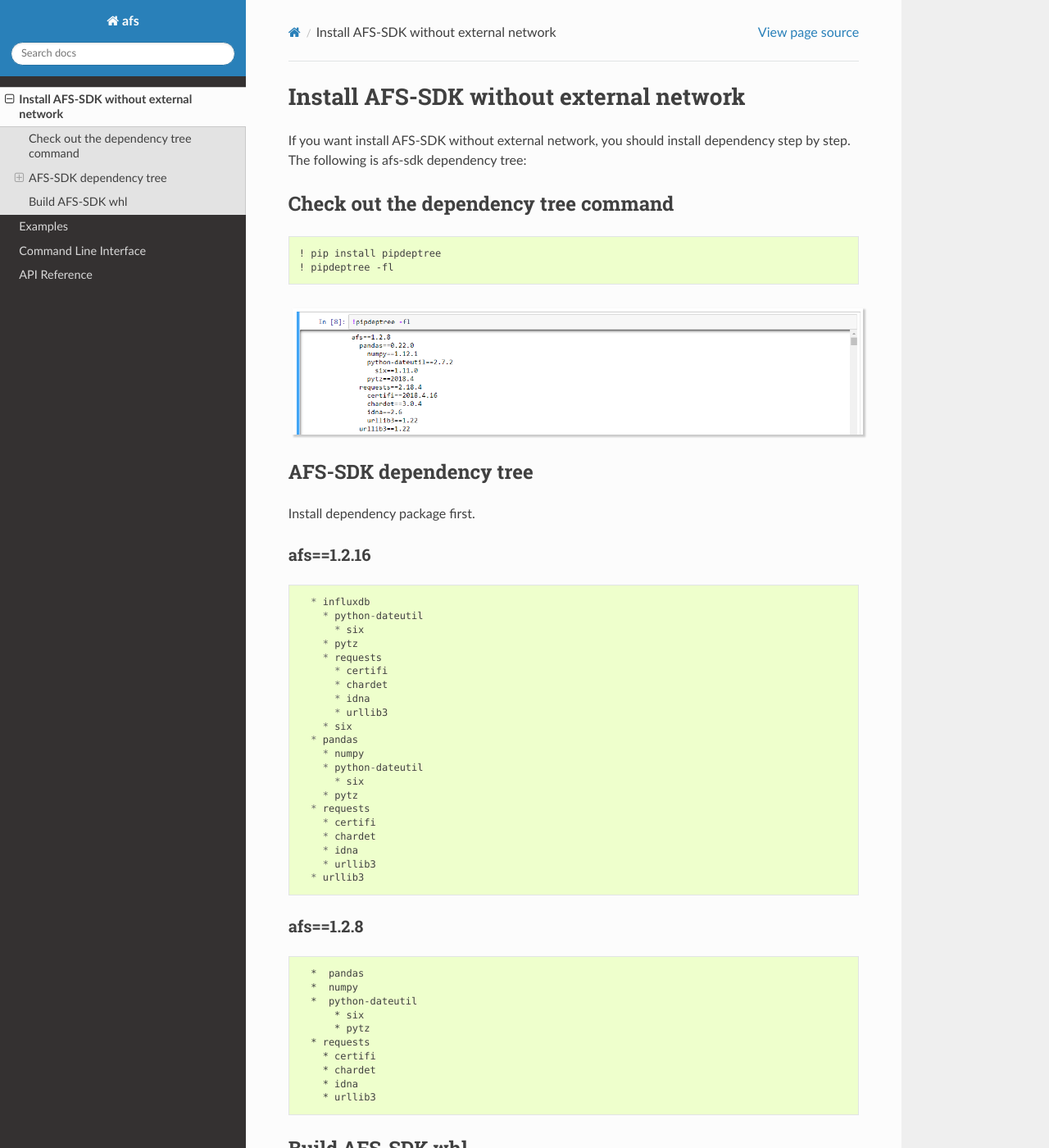
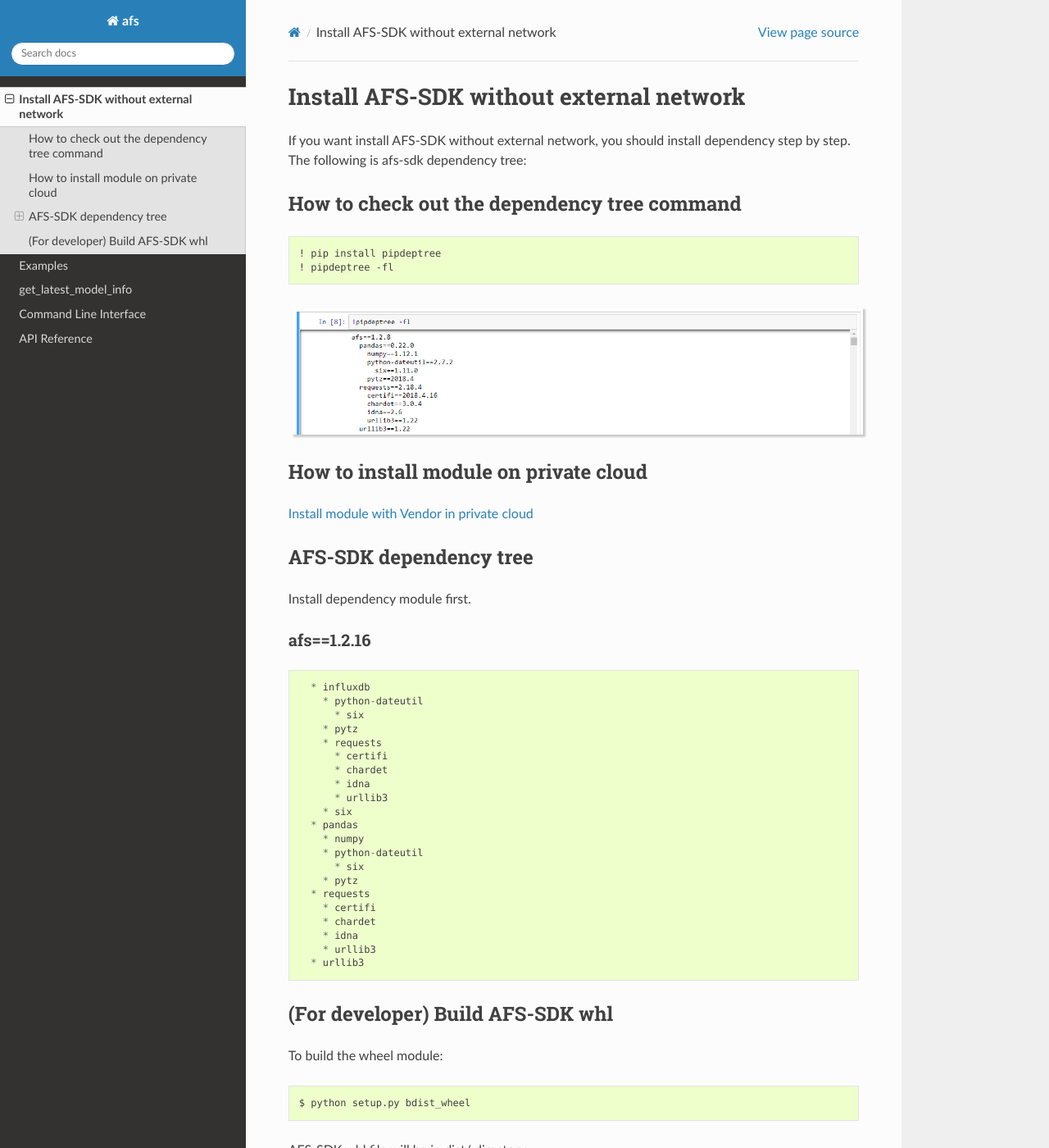
Before and after one commit to WISE-AIFS/afs2-model, a Sphinx documentation site: the page built from docs/InstallDependencies.md, in a window 1280 px wide and 1400 px high. Shown: the whole window at 82% size. Built offline with Sphinx 7.4.7 and the Read the Docs theme 2.0.0, drawn with Linux system fonts in a browser that asks for light colours; some of the changed text lies outside the part shown.

````diff
--- a/docs/InstallDependencies.md
+++ b/docs/InstallDependencies.md
@@ -3,7 +3,7 @@
 # Install AFS-SDK without external network
 If you want install AFS-SDK without external network, you should install dependency step by step. The following is afs-sdk dependency tree:
 
-## Check out the dependency tree command
+## How to check out the dependency tree command
 ```
 ! pip install pipdeptree
 ! pipdeptree -fl
@@ -11,9 +11,13 @@ If you want install AFS-SDK without external network, you should install depende
 
 ![afs_pipdeptree](_static/images/pipdeptree.PNG)
 
+## How to install module on private cloud
+
+[Install module with Vendor in private cloud](https://afs-docs.readthedocs.io/en/latest/portal/workspace.html#install-module-with-vendor-in-private-cloud)
+
 
 ## AFS-SDK dependency tree
-Install dependency package first.
+Install dependency module first.
 
 ### afs==1.2.16
 ```
@@ -40,23 +44,8 @@ Install dependency package first.
   * urllib3
 ```
 
-
-### afs==1.2.8
-```*
-  *  pandas
-  *  numpy
-  *  python-dateutil
-      * six
-      * pytz
-  * requests
-    * certifi
-    * chardet
-    * idna
-    * urllib3
-```
-
-## Build AFS-SDK whl
-To build the wheel package:
+## (For developer) Build AFS-SDK whl
+To build the wheel module:
 ```
 $ python setup.py bdist_wheel
 ```
````
Also changed, not shown: CHANGELOG.md (+40 -0 lines), README.md (+24 -7 lines), afs/__init__.py (+8 -5 lines), docs/Examples.md (+22 -3 lines), 3 other files.
